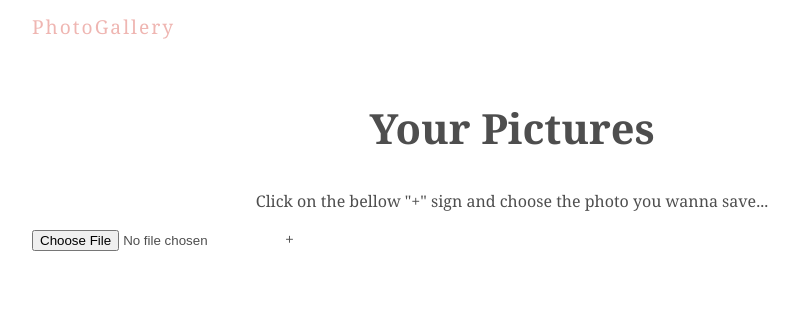
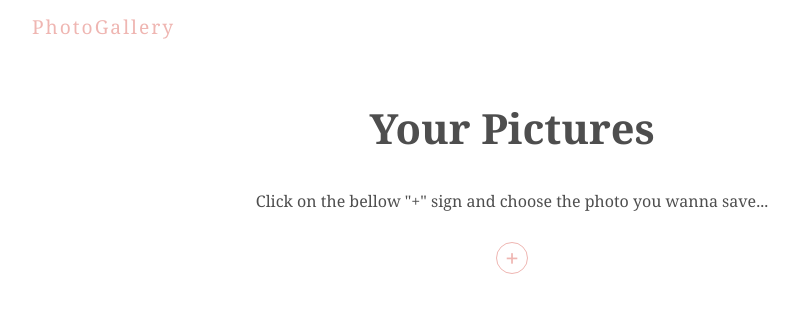
Before and after one commit to ritagujar/photo-gallery, a React (Create React App) app: page / in a window 1280 px wide. Shown: the top 312 px of the page, without its empty margins (128-915 px from the left). Built offline with nearby package versions, Linux system fonts and the light colour scheme.

Commit message:
Style upload form

```diff
--- a/src/index.css
+++ b/src/index.css
@@ -1,41 +1,76 @@
-@import url('https://fonts.googleapis.com/css2?family=Noto+Serif:wght@400;700&display=swap');
+@import url("https://fonts.googleapis.com/css2?family=Noto+Serif:wght@400;700&display=swap");
 
-:root{
+:root {
   --primary: #efb6b2;
   --secondary: #4e4e4e;
   --error: #ff4a4a;
 }
 
 /* base styles & title */
-body{
+body {
   font-family: "Noto Serif";
   color: var(--secondary);
 }
-.App{
+.App {
   max-width: 960px;
   margin: 0 auto;
 }
-.title h1{
+.title h1 {
   color: var(--primary);
   font-size: 1.2rem;
   letter-spacing: 2px;
   font-weight: normal;
 }
-.title h2, .title p{
+.title h2,
+.title p {
   text-align: center;
 }
-.title h2{
+.title h2 {
   margin-top: 60px;
   font-size: 2.6rem;
 }
 
 /* upload form styles */
+form {
+  margin: 30px auto 10px;
+  text-align: center;
+}
 
+label {
+  display: block;
+  width: 30px;
+  height: 30px;
+  border: 1px solid var(--primary);
+  border-radius: 50%;
+  margin: 10px auto;
+  line-height: 30px;
+  color: var(--primary);
+  font-weight: bold;
+  font-size: 24px;
+}
+
+label input {
+  height: 0;
+  width: 0;
+  opacity: 0;
+}
+
+label:hover {
+  background: var(--primary);
+  color: white;
+}
+
+.output {
+  height: 60px;
+  font-size: 0.8rem;
+}
+
+.error {
+  color: var(--error);
+}
 
 /* progress bar styles */
 
-
 /* image grid styles */
 
-
 /* modal styles */
```
